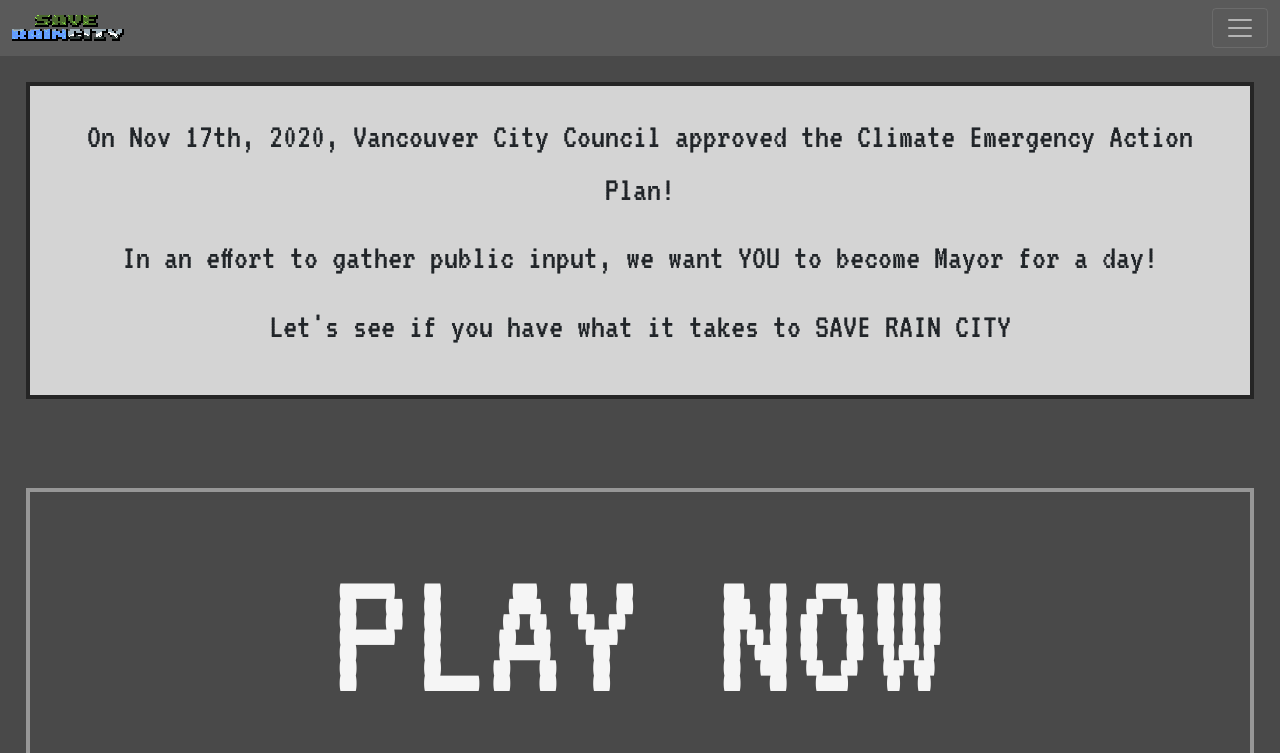
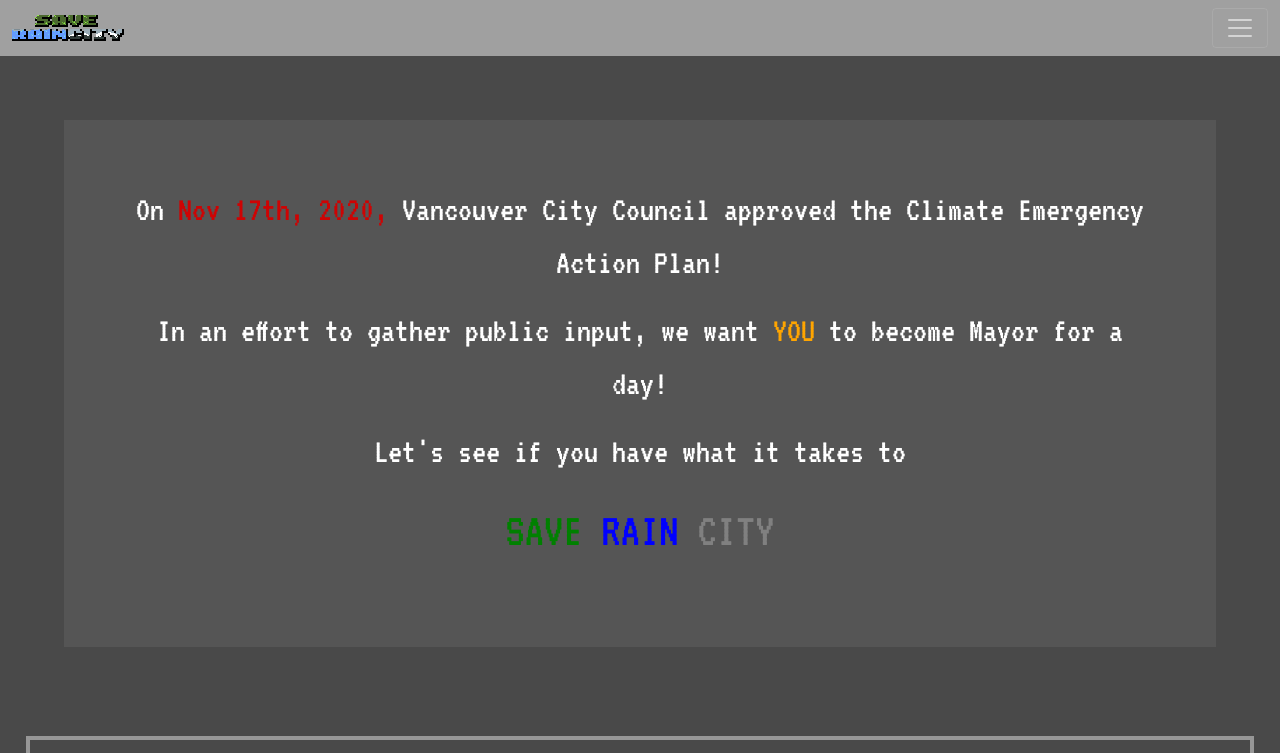
Before and after one commit to DmitriGolota/COMP-2800-Team-DTC-02-Save-RainCity, a plain HTML site: page index.html in a window 1280 px wide. Shown: the top 753 px of the page. Drawn offline with nearby package versions, Linux system fonts and the light colour scheme; a script that the page names is missing.

Commit message:
Stylized Landing Page

```diff
--- a/index.html
+++ b/index.html
@@ -46,9 +46,10 @@
           <!--Page Content-->
           <div id="outer">
               <div id="Synopsis">
-                  <p>On Nov 17th, 2020, Vancouver City Council approved the Climate Emergency Action Plan!</p>
-                  <p>In an effort to gather public input, we want YOU to become Mayor for a day!</p>
-                  <p>Let's see if you have what it takes to SAVE RAIN CITY</p>
+                  <p>On <span id="red">Nov 17th, 2020,</span> Vancouver City Council approved the Climate Emergency Action Plan!</p>
+                  <p>In an effort to gather public input, we want <span id="orange">YOU</span> to become Mayor for a day!</p>
+                  <p>Let's see if you have what it takes to</p>
+                  <p id="saverain"><span id="green">SAVE</span> <span id="blue">RAIN</span> <span id=grey>CITY</span></p>
               </div>
               <div id="play_now">
                 <h1>PLAY NOW</h1>
--- a/styles/header.css
+++ b/styles/header.css
@@ -16,5 +16,5 @@ body{
     background-color: rgb(73, 73, 73);
 }
 .main-background{
-    background-color: rgb(90, 90, 90) !important;
+    background-color: rgb(160, 160, 160) !important;
 }
--- a/styles/index.css
+++ b/styles/index.css
@@ -1,10 +1,11 @@
     /* Main Grid*/
+    body{
+        color: white;
+    }
     section{
-        background-color: rgb(151, 151, 151);
         margin: 2%;
         padding: 2%;
         text-align: center;
-        border: 4px solid rgb(37, 37, 37);
     }
 
     h1{
@@ -12,7 +13,7 @@
     }
 
     p{
-        font-size: 5vw;
+        font-size: 25px;
     }
 
     input{
@@ -38,11 +39,10 @@
     }
 
     #Synopsis{
-        background-color: rgb(212, 212, 212);
-        margin: 2%;
-        padding: 2%;
+        background-color: rgba(184, 184, 184, 0.11);
+        margin: 5%;
+        padding: 5%;
         text-align: center;
-        border: 4px solid rgb(37, 37, 37);
     }
 
     img{
@@ -52,6 +52,33 @@
         image-rendering: crisp-edges;
         width: 50%;
         height: auto;
+    }
+
+    #red{
+        color: rgb(206, 3, 3);
+        border: 1px;
+    }
+    #green{
+        color: green;
+    }
+    #blue{
+        color: blue;
+    }
+
+    #orange{
+        color: orange;
+    }
+    #grey{
+        color:grey;
+    }
+
+    #saverain{
+        font-size: 3em;
+        font: bold;
+    }
+
+    #features section{
+        background-image: radial-gradient(rgb(138, 138, 138) 0%, rgba(255, 255, 255, 0) 70%);
     }
 
     /* for tablet view */
```
Also changed, not shown: 1 other file.
